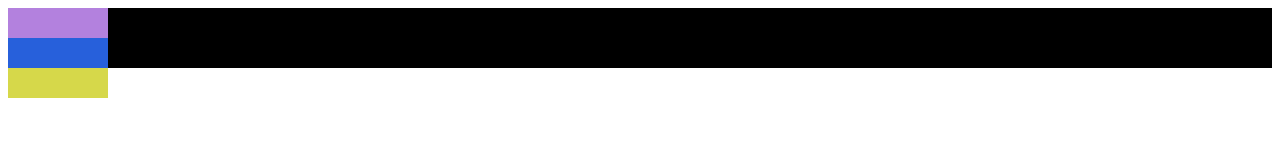
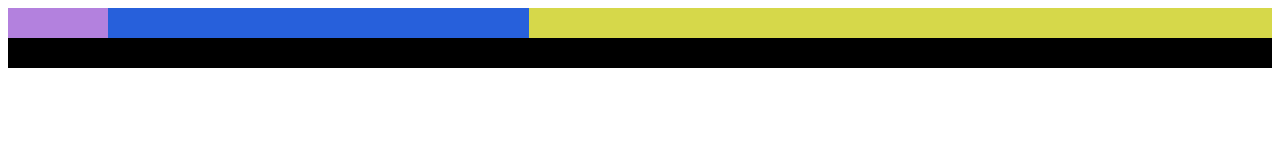
Before and after one commit to digiopejenni/digiopejenni.github.io, a plain HTML site: page flexbox.html in a window 1280 px wide. Drawn offline with Linux system fonts and the light colour scheme.

Commit message:
Loput flexit

```diff
--- a/flexbox.css
+++ b/flexbox.css
@@ -2,19 +2,34 @@
     width: 100%;
     height: 60px;
     background-color: #000;
+    display: flex;
+    flex-direction: row;
+    flex-wrap: wrap;
+    justify-content: flex-start;
+    align-content: normal;
+
 }
 .header-main div{
     height: 30px;
 }
 
 .header-main .div-1{
-    width: 100px;
+    width: 400px;
     background-color: #B381DE;
+    order: 1;
+    flex-basis: 100px;
 }
 .header-main .div-2{
-    width: 100px;
+    width: 400px;
     background-color: #2760db;
-}.header-main .div-3{
-    width: 100px;
+    order:2;
+    flex-basis: 100px;
+    flex-grow: 1;
+}
+.header-main .div-3{
+    width: 400px;
     background-color: #d6d84a;
+    order:3;
+    flex-basis: 100px;
+    flex-grow: 2;
 }
--- a/flexbox.html
+++ b/flexbox.html
@@ -5,7 +5,7 @@
     <meta http-equiv="X-UA-Compatible" content="IE=edge">
     <meta name="viewport" content="width=device-width, initial-scale=1.0">
     <link rel="stylesheet" href="flexbox.css">
-    <title>Document</title>
+    <title>FlexBox</title>
 </head>
 <body>
     <header class="header-main">
```
